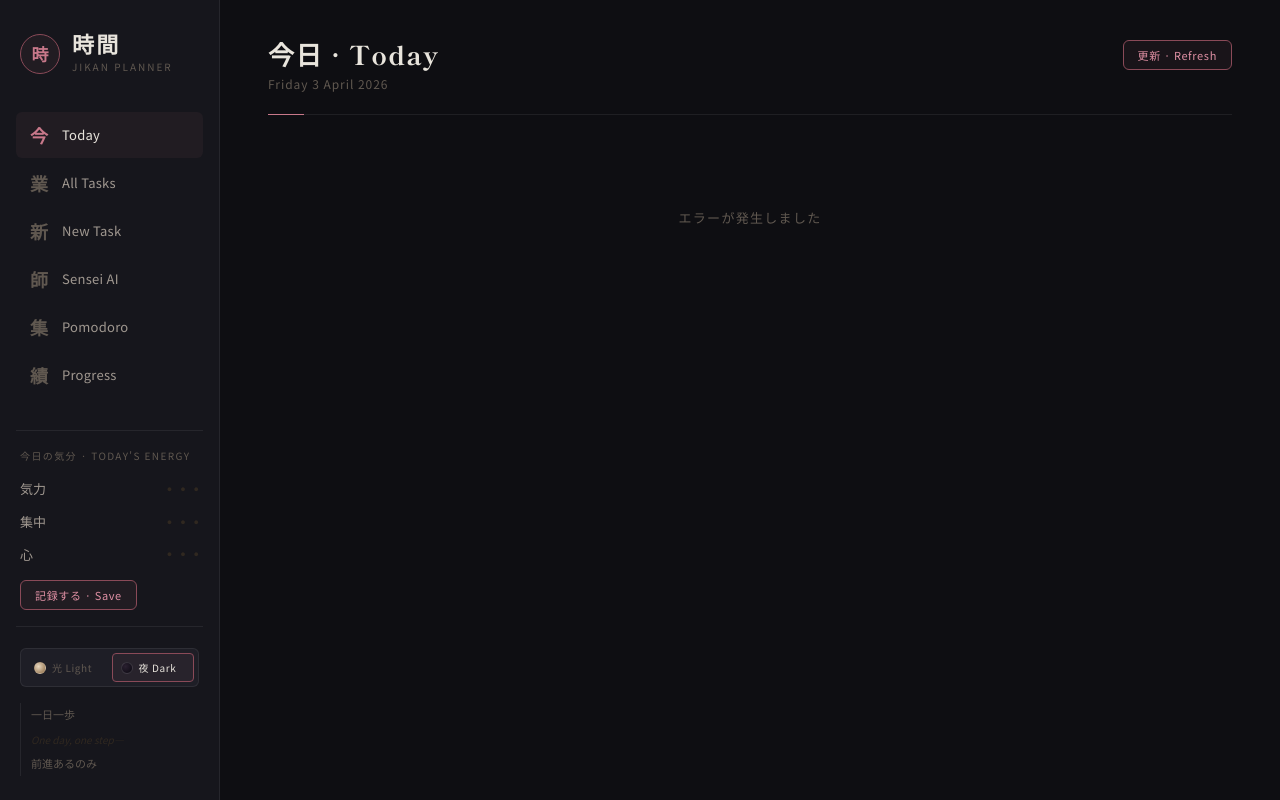
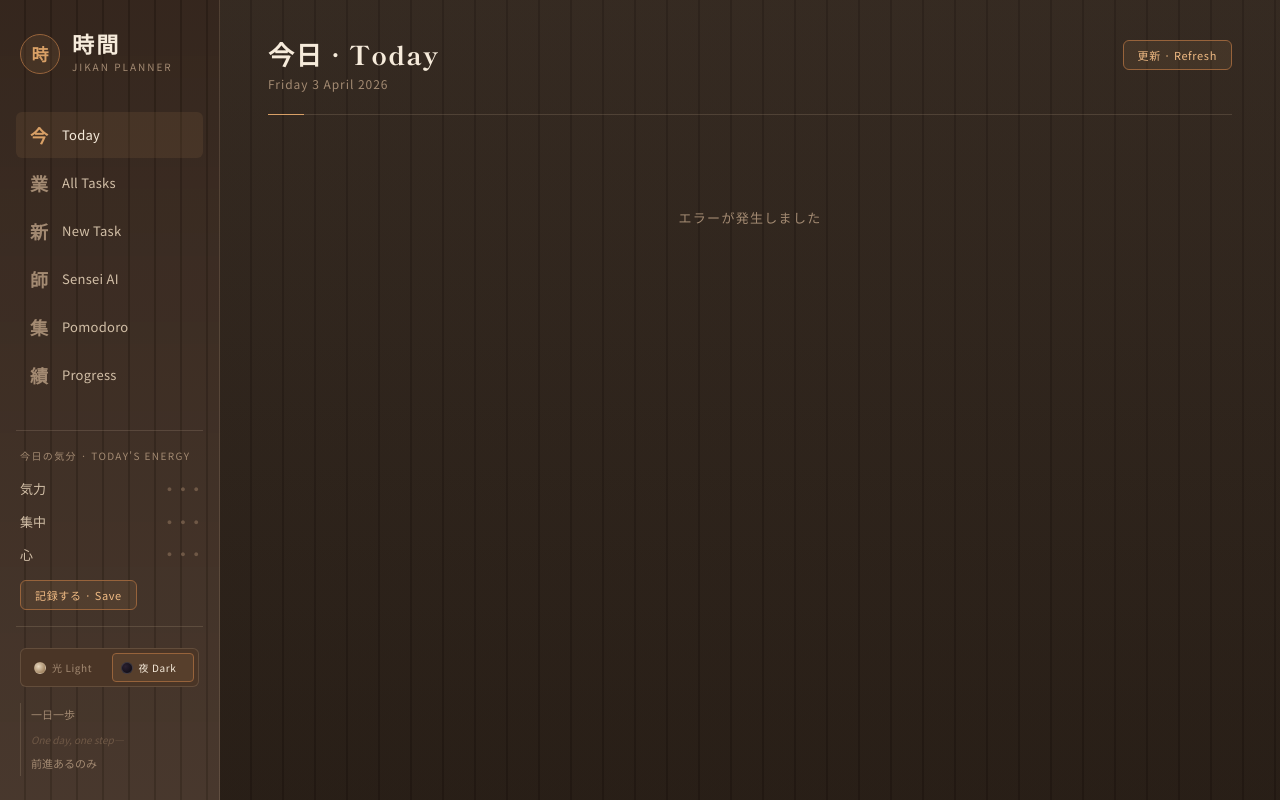
Before and after one commit to NataliSemi/Jikan-Planner, a FastAPI app: page / in a window 1280 px wide. Run offline with FastAPI, Linux system fonts and the light colour scheme; data that the repository does not hold is empty; some libraries are stand-ins or nearby versions.

Commit message:
Add vertical wood plank backgrounds for light and dark themes

```diff
--- a/app/routes/ai_advisor.py
+++ b/app/routes/ai_advisor.py
@@ -2,17 +2,28 @@ from fastapi import APIRouter, HTTPException
 import httpx
 import os
 import json
+import asyncio
+import logging
 from datetime import date
 from app import store
 from app.models import MoodCheckIn
 
 router = APIRouter()
+logger = logging.getLogger(__name__)
 
 GEMINI_API_KEY = os.getenv("GEMINI_API_KEY", "")
-GEMINI_URL = (
-    "https://generativelanguage.googleapis.com/v1beta/models/"
-    "gemini-2.0-flash:generateContent"
-)
+GEMINI_MODEL = os.getenv("GEMINI_MODEL", "gemini-2.5-flash-lite")
+GEMINI_URL = "https://generativelanguage.googleapis.com/v1beta/models/{model}:generateContent"
+MAX_OUTPUT_TOKENS = int(os.getenv("GEMINI_MAX_OUTPUT_TOKENS", "1024"))
+TEMPERATURE = float(os.getenv("GEMINI_TEMPERATURE", "0.7"))
+
+
+def _extract_gemini_error(resp: httpx.Response) -> str:
+    try:
+        data = resp.json()
+        return data.get("error", {}).get("message", "")
+    except (ValueError, AttributeError):
+        return ""
 
 
 async def call_gemini(system_prompt: str, user_message: str) -> str:
@@ -27,32 +38,32 @@ async def call_gemini(system_prompt: str, user_message: str) -> str:
         "system_instruction": {"parts": [{"text": system_prompt}]},
         "contents": [{"parts": [{"text": user_message}]}],
         "generationConfig": {
-            "maxOutputTokens": 1024,
-            "temperature": 0.7,
+            "maxOutputTokens": MAX_OUTPUT_TOKENS,
+            "temperature": TEMPERATURE,
         },
     }
-
-    import asyncio
 
     max_retries = 3
     for attempt in range(max_retries):
         try:
             async with httpx.AsyncClient(timeout=30.0) as client:
                 resp = await client.post(
-                    f"{GEMINI_URL}?key={GEMINI_API_KEY}",
+                    f"{GEMINI_URL.format(model=GEMINI_MODEL)}?key={GEMINI_API_KEY}",
                     json=payload,
                 )
 
                 # Handle rate limit with retry
                 if resp.status_code == 429:
-                    wait = 2 ** attempt  # 1s, 2s, 4s
+                    wait = int(resp.headers.get("Retry-After", 2 ** attempt))
                     if attempt < max_retries - 1:
                         await asyncio.sleep(wait)
                         continue
+                    error_msg = _extract_gemini_error(resp)
+                    logger.warning("Gemini 429 rate-limited: %s", error_msg or "no details")
                     return (
                         "先生は少々お待ちください... Sensei is briefly unavailable.\n\n"
                         "Gemini API rate limit reached (too many requests). "
-                        "The free tier allows ~15 requests per minute. "
+                        f"Current model: {GEMINI_MODEL}.\n"
                         "Please wait a moment and try again.\n\n"
                         "一息ついて、また話しかけてください。"
                     )
@@ -64,6 +75,11 @@ async def call_gemini(system_prompt: str, user_message: str) -> str:
                     return (
                         "APIキーが無効です · Invalid API key.\n"
                         "Check your GEMINI_API_KEY in the .env file."
+                    )
+                if resp.status_code == 404:
+                    return (
+                        "モデルが見つかりません · Model not found.\n"
+                        f"Check GEMINI_MODEL (current: {GEMINI_MODEL})."
                     )
                 if resp.status_code >= 500:
                     if attempt < max_retries - 1:
@@ -78,6 +94,7 @@ async def call_gemini(system_prompt: str, user_message: str) -> str:
                 try:
                     return data["candidates"][0]["content"]["parts"][0]["text"]
                 except (KeyError, IndexError):
+                    logger.warning("Gemini response missing text payload: %s", data)
                     return "先生の言葉が届きませんでした · No response received. Please try again."
 
         except httpx.TimeoutException:
@@ -86,6 +103,7 @@ async def call_gemini(system_prompt: str, user_message: str) -> str:
                 continue
             return "タイムアウト · Request timed out. Gemini took too long to respond. Please try again."
         except httpx.RequestError as e:
+            logger.exception("Gemini network request failed")
             return f"ネットワークエラー · Network error: {str(e)}"
 
     return "エラー · Something went wrong. Please try again."
--- a/static/css/style.css
+++ b/static/css/style.css
@@ -1,34 +1,34 @@
 /* ================================================================
    時間 JIKAN PLANNER
-   深夜の庭 — Midnight Garden
-   Charcoal · Moonlight · Sakura
+   木の庭 — Wooden Garden
+   Walnut · Paper · Indigo · Moss
    ================================================================ */
 
 :root {
-  --bg:           #0e0e12;
-  --bg-raised:    #16161c;
-  --bg-float:     #1e1e26;
-  --border:       rgba(255,255,255,0.07);
-  --border-mid:   rgba(255,255,255,0.12);
-  --border-bright:rgba(255,255,255,0.20);
+  --bg:            #2d2118;
+  --bg-raised:     #3a2a1f;
+  --bg-float:      #4a3526;
+  --border:        rgba(245, 220, 185, 0.14);
+  --border-mid:    rgba(245, 220, 185, 0.24);
+  --border-bright: rgba(255, 235, 210, 0.34);
 
-  --text:         #e8e4dc;
-  --text-mid:     #a09890;
-  --text-dim:     #605850;
-  --text-faint:   #302820;
+  --text:          #f6ebdb;
+  --text-mid:      #d2bfa7;
+  --text-dim:      #a38a72;
+  --text-faint:    #6f5846;
 
-  --sakura:       #c8788a;
-  --sakura-bright:#e090a4;
-  --sakura-dim:   #8a4a58;
-  --sakura-glow:  rgba(200,120,138,0.15);
-  --sakura-subtle:rgba(200,120,138,0.06);
+  --sakura:        #d9a066;
+  --sakura-bright: #f1bb84;
+  --sakura-dim:    #97633b;
+  --sakura-glow:   rgba(217, 160, 102, 0.16);
+  --sakura-subtle: rgba(217, 160, 102, 0.09);
 
-  --gold:         #c4a060;
-  --gold-dim:     #7a6030;
-  --indigo:       #4a6890;
-  --indigo-lt:    #6888b0;
-  --green:        #4a8060;
-  --cinnabar:     #b04040;
+  --gold:          #d4a15f;
+  --gold-dim:      #8e6436;
+  --indigo:        #6483ab;
+  --indigo-lt:     #87a8d4;
+  --green:         #6d9261;
+  --cinnabar:      #b7604c;
 
   --col-learning: #c4a060;
   --col-reading:  #4a8060;
@@ -37,6 +37,13 @@
   --col-rest:     #4a6890;
   --col-creative: #b07040;
   --col-social:   #408060;
+  --wood-grain-light: rgba(255, 228, 196, 0.035);
+  --wood-grain-dark:  rgba(72, 45, 25, 0.065);
+  --wood-plank-a:     #5a3e28;
+  --wood-plank-b:     #4f351f;
+  --wood-seam:        rgba(18, 10, 6, 0.55);
+  --wood-highlight:   rgba(255, 235, 210, 0.08);
+  --wood-shadow:      rgba(0, 0, 0, 0.24);
 
   --radius:    6px;
   --radius-lg: 10px;
@@ -49,7 +56,26 @@
 
 html, body {
   height: 100%; overflow: hidden;
-  background: var(--bg); color: var(--text);
+  background:
+    linear-gradient(180deg, var(--wood-highlight), var(--wood-shadow)),
+    repeating-linear-gradient(
+      90deg,
+      var(--wood-plank-a) 0px,
+      var(--wood-plank-a) 30px,
+      var(--wood-seam) 30px,
+      var(--wood-seam) 32px,
+      var(--wood-plank-b) 32px,
+      var(--wood-plank-b) 64px
+    ),
+    repeating-linear-gradient(
+      0deg,
+      var(--wood-grain-light) 0px,
+      var(--wood-grain-light) 2px,
+      var(--wood-grain-dark) 2px,
+      var(--wood-grain-dark) 7px
+    ),
+    var(--bg);
+  color: var(--text);
   font-family: 'Noto Serif JP', 'Shippori Mincho', serif;
   font-size: 15px; line-height: 1.75;
   -webkit-font-smoothing: antialiased;
@@ -62,11 +88,11 @@ html, body {
 .ink-bleed { position: fixed; z-index: 0; pointer-events: none; border-radius: 50%; }
 .ink-bleed--tl {
   width: 700px; height: 700px; top: -350px; left: -200px;
-  background: radial-gradient(ellipse, rgba(200,120,138,0.04) 0%, transparent 65%);
+  background: radial-gradient(ellipse, rgba(212,161,95,0.11) 0%, transparent 65%);
 }
 .ink-bleed--br {
   width: 600px; height: 600px; bottom: -300px; right: -150px;
-  background: radial-gradient(ellipse, rgba(74,104,144,0.05) 0%, transparent 65%);
+  background: radial-gradient(ellipse, rgba(100,131,171,0.12) 0%, transparent 65%);
 }
 
 /* ── LAYOUT ── */
@@ -78,7 +104,16 @@ html, body {
 /* ── SIDEBAR ── */
 .sidebar {
   width: 220px; flex-shrink: 0;
-  background: var(--bg-raised);
+  background:
+    linear-gradient(180deg, rgba(20, 12, 8, 0.20), rgba(255, 233, 206, 0.06)),
+    repeating-linear-gradient(
+      90deg,
+      rgba(255,255,255,0.015) 0px,
+      rgba(255,255,255,0.015) 24px,
+      rgba(0,0,0,0.16) 24px,
+      rgba(0,0,0,0.16) 26px
+    ),
+    var(--bg-raised);
   border-right: 1px solid var(--border);
   display: flex; flex-direction: column;
   padding: 32px 16px 24px;
@@ -165,7 +203,19 @@ html, body {
 .vertical-rule, .vr-seal { display: none; }
 
 /* ── MAIN ── */
-.main-content { flex: 1; display: flex; overflow: hidden; background: var(--bg); }
+.main-content {
+  flex: 1; display: flex; overflow: hidden;
+  background:
+    linear-gradient(180deg, rgba(255,255,255,0.03), rgba(0,0,0,0.14)),
+    repeating-linear-gradient(
+      90deg,
+      rgba(255,255,255,0.012) 0px,
+      rgba(255,255,255,0.012) 30px,
+      rgba(0,0,0,0.14) 30px,
+      rgba(0,0,0,0.14) 32px
+    ),
+    var(--bg);
+}
 .panel {
   display: none; flex-direction: column;
   width: 100%; height: 100%;
```
Also changed, not shown: other parts of static/css/style.css (+17 -5 lines).
